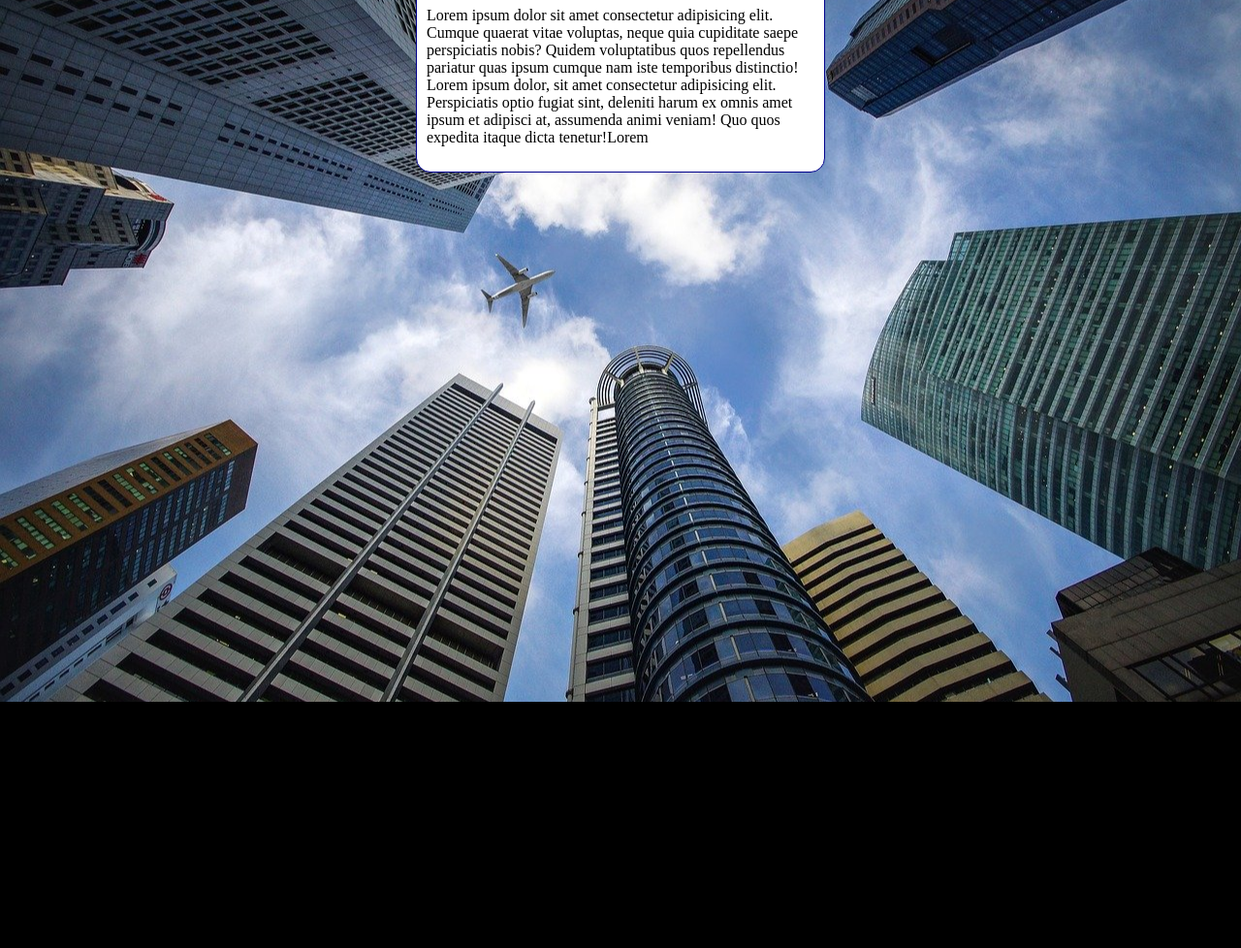
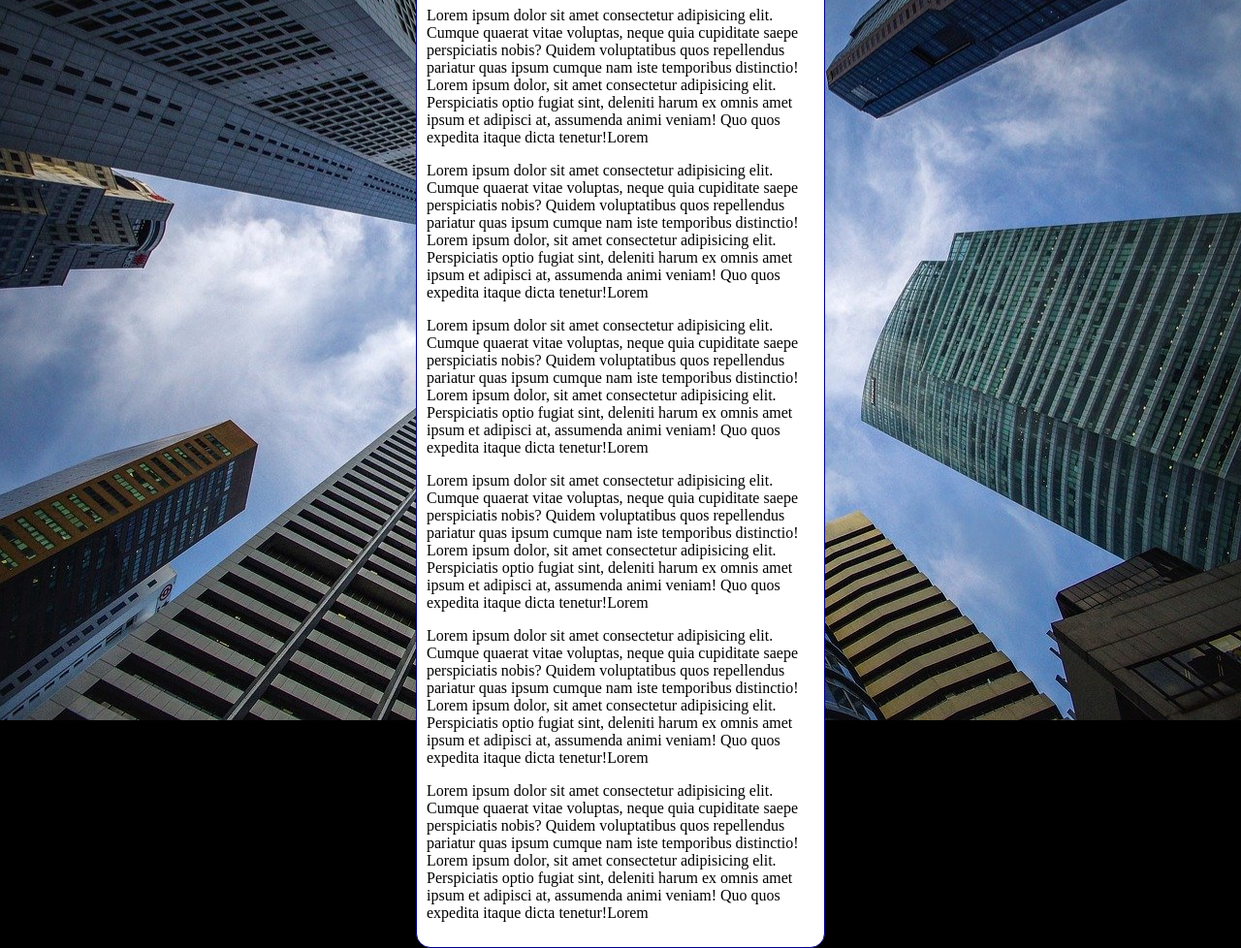
Before and after one commit to geovanigaldino/html-css, a plain HTML site: page exercicios/ex022/fundo006.html in a window 1280 px wide. Shown: the part 92-1070 px from the top of the page at 97% size. Before the commit the page ends 816 px from the top, so only its background shows below. Drawn offline with Linux system fonts and the light colour scheme.

Commit message:
Update fundo006.html

```diff
--- a/exercicios/ex022/fundo006.html
+++ b/exercicios/ex022/fundo006.html
@@ -27,8 +27,17 @@
 <body>
     <main>
         <h1>Teste de Imagem de Fundo</h1>
-        <p>Lorem ipsum dolor sit amet consectetur adipisicing elit. Cumque quaerat vitae voluptas, neque quia cupiditate saepe perspiciatis nobis? Quidem voluptatibus quos repellendus pariatur quas ipsum cumque nam iste temporibus distinctio!
-        Lorem ipsum dolor, sit amet consectetur adipisicing elit. Perspiciatis optio fugiat sint, deleniti harum ex omnis amet ipsum et adipisci at, assumenda animi veniam! Quo quos expedita itaque dicta tenetur!Lorem
+        <p>Lorem ipsum dolor sit amet consectetur adipisicing elit. Cumque quaerat vitae voluptas, neque quia cupiditate saepe perspiciatis nobis? Quidem voluptatibus quos repellendus pariatur quas ipsum cumque nam iste temporibus distinctio! Lorem ipsum dolor, sit amet consectetur adipisicing elit. Perspiciatis optio fugiat sint, deleniti harum ex omnis amet ipsum et adipisci at, assumenda animi veniam! Quo quos expedita itaque dicta tenetur!Lorem
+        </p>
+        <p>Lorem ipsum dolor sit amet consectetur adipisicing elit. Cumque quaerat vitae voluptas, neque quia cupiditate saepe perspiciatis nobis? Quidem voluptatibus quos repellendus pariatur quas ipsum cumque nam iste temporibus distinctio! Lorem ipsum dolor, sit amet consectetur adipisicing elit. Perspiciatis optio fugiat sint, deleniti harum ex omnis amet ipsum et adipisci at, assumenda animi veniam! Quo quos expedita itaque dicta tenetur!Lorem
+        </p>
+        <p>Lorem ipsum dolor sit amet consectetur adipisicing elit. Cumque quaerat vitae voluptas, neque quia cupiditate saepe perspiciatis nobis? Quidem voluptatibus quos repellendus pariatur quas ipsum cumque nam iste temporibus distinctio! Lorem ipsum dolor, sit amet consectetur adipisicing elit. Perspiciatis optio fugiat sint, deleniti harum ex omnis amet ipsum et adipisci at, assumenda animi veniam! Quo quos expedita itaque dicta tenetur!Lorem
+        </p>
+        <p>Lorem ipsum dolor sit amet consectetur adipisicing elit. Cumque quaerat vitae voluptas, neque quia cupiditate saepe perspiciatis nobis? Quidem voluptatibus quos repellendus pariatur quas ipsum cumque nam iste temporibus distinctio! Lorem ipsum dolor, sit amet consectetur adipisicing elit. Perspiciatis optio fugiat sint, deleniti harum ex omnis amet ipsum et adipisci at, assumenda animi veniam! Quo quos expedita itaque dicta tenetur!Lorem
+        </p>
+        <p>Lorem ipsum dolor sit amet consectetur adipisicing elit. Cumque quaerat vitae voluptas, neque quia cupiditate saepe perspiciatis nobis? Quidem voluptatibus quos repellendus pariatur quas ipsum cumque nam iste temporibus distinctio! Lorem ipsum dolor, sit amet consectetur adipisicing elit. Perspiciatis optio fugiat sint, deleniti harum ex omnis amet ipsum et adipisci at, assumenda animi veniam! Quo quos expedita itaque dicta tenetur!Lorem
+        </p>
+        <p>Lorem ipsum dolor sit amet consectetur adipisicing elit. Cumque quaerat vitae voluptas, neque quia cupiditate saepe perspiciatis nobis? Quidem voluptatibus quos repellendus pariatur quas ipsum cumque nam iste temporibus distinctio! Lorem ipsum dolor, sit amet consectetur adipisicing elit. Perspiciatis optio fugiat sint, deleniti harum ex omnis amet ipsum et adipisci at, assumenda animi veniam! Quo quos expedita itaque dicta tenetur!Lorem
         </p>
     </main>
 </body>
```
